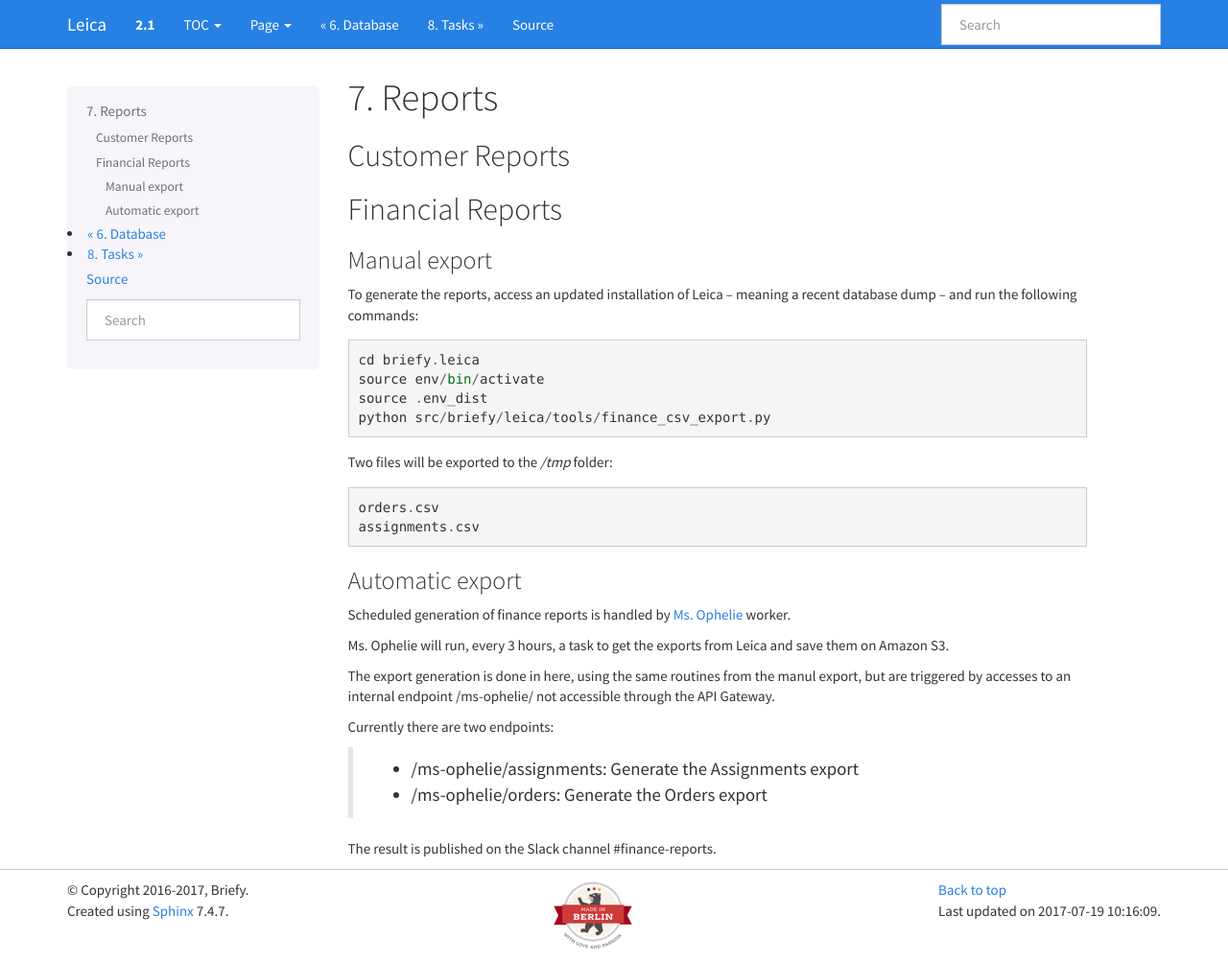
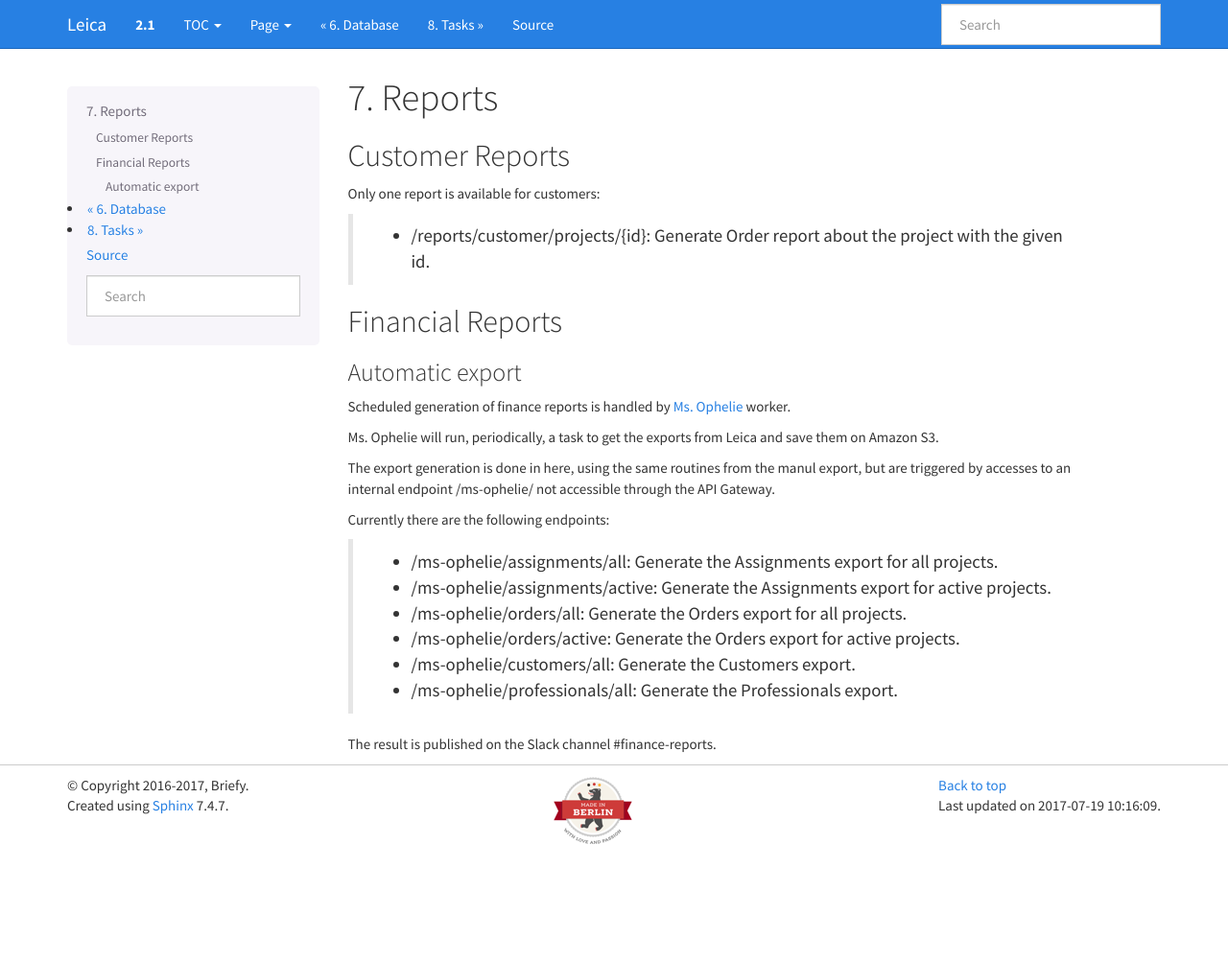
Before and after one commit to BriefyHQ/briefy.leica, a Sphinx documentation site: the page built from docs/reports.rst, in a window 1280 px wide and 1003 px high. Shown: the whole window at 96% size. Built offline with Sphinx 7.4.7, drawn with Linux system fonts in a browser that asks for light colours; pages that are not in the unit, such as notebooks, are missing from menus.

Commit message:
Fix documentation

```diff
--- a/docs/reports.rst
+++ b/docs/reports.rst
@@ -4,44 +4,34 @@
 Customer Reports
 ++++++++++++++++
 
+Only one report is available for customers:
+
+  * /reports/customer/projects/{id}: Generate Order report about the project with the given id.
 
 
 Financial Reports
 +++++++++++++++++
-
-Manual export
-~~~~~~~~~~~~~
-
-To generate the reports, access an updated installation of Leica -- meaning a recent database dump -- and
-run the following commands::
-
-    cd briefy.leica
-    source env/bin/activate
-    source .env_dist
-    python src/briefy/leica/tools/finance_csv_export.py
-
-Two files will be exported to the `/tmp` folder::
-
-    orders.csv
-    assignments.csv
-
 
 Automatic export
 ~~~~~~~~~~~~~~~~
 
 Scheduled generation of finance reports is handled by `Ms. Ophelie`_ worker.
 
-Ms. Ophelie will run, every 3 hours, a task to get the exports from Leica and save them
+Ms. Ophelie will run, periodically, a task to get the exports from Leica and save them
 on Amazon S3.
 
 The export generation is done in here, using the same routines from the manul export, but
 are triggered by accesses to an internal endpoint /ms-ophelie/ not accessible through the
 API Gateway.
 
-Currently there are two endpoints:
+Currently there are the following endpoints:
 
-  * /ms-ophelie/assignments: Generate the Assignments export
-  * /ms-ophelie/orders: Generate the Orders export
+  * /ms-ophelie/assignments/all: Generate the Assignments export for all projects.
+  * /ms-ophelie/assignments/active: Generate the Assignments export for active projects.
+  * /ms-ophelie/orders/all: Generate the Orders export for all projects.
+  * /ms-ophelie/orders/active: Generate the Orders export for active projects.
+  * /ms-ophelie/customers/all: Generate the Customers export.
+  * /ms-ophelie/professionals/all: Generate the Professionals export.
 
 The result is published on the Slack channel #finance-reports.
 
```
Also changed, not shown: AUTHORS.rst (+4 -5 lines), CONTRIBUTING.rst (+17 -14 lines), 4 other files.
